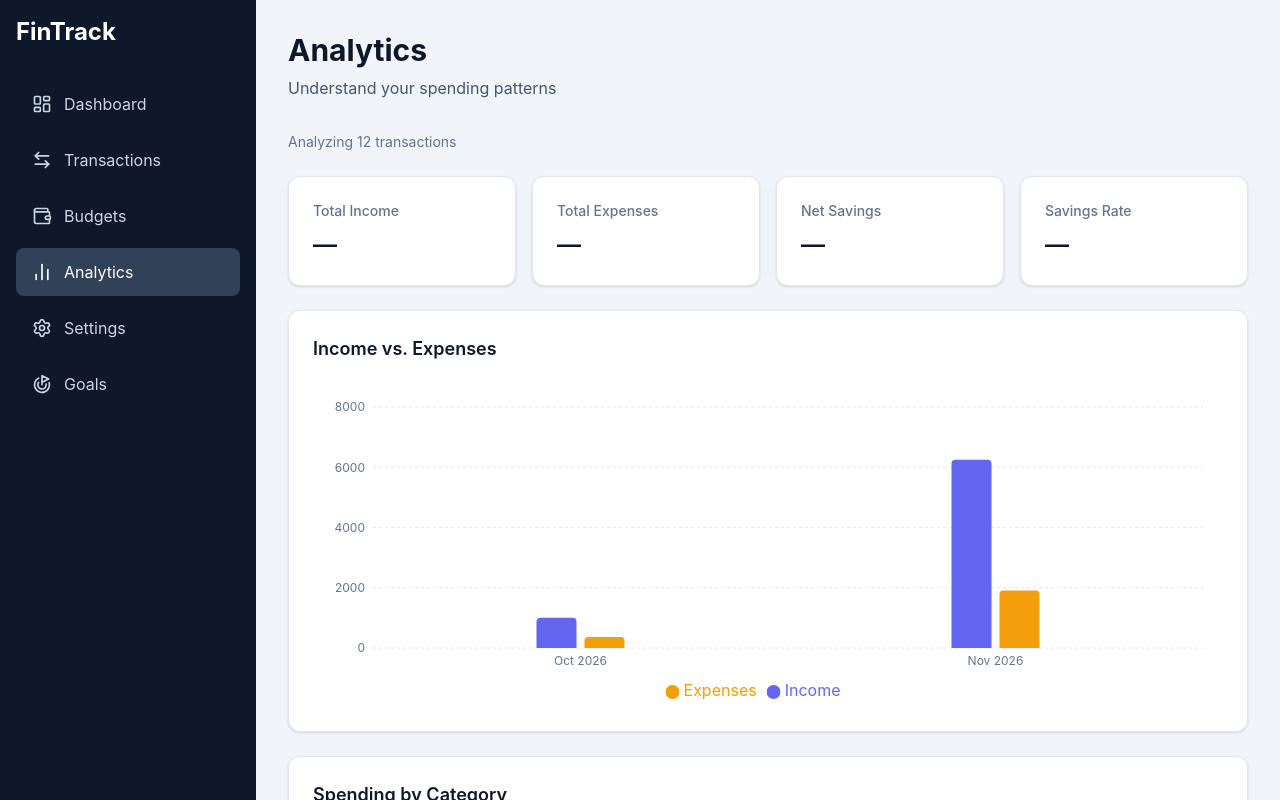
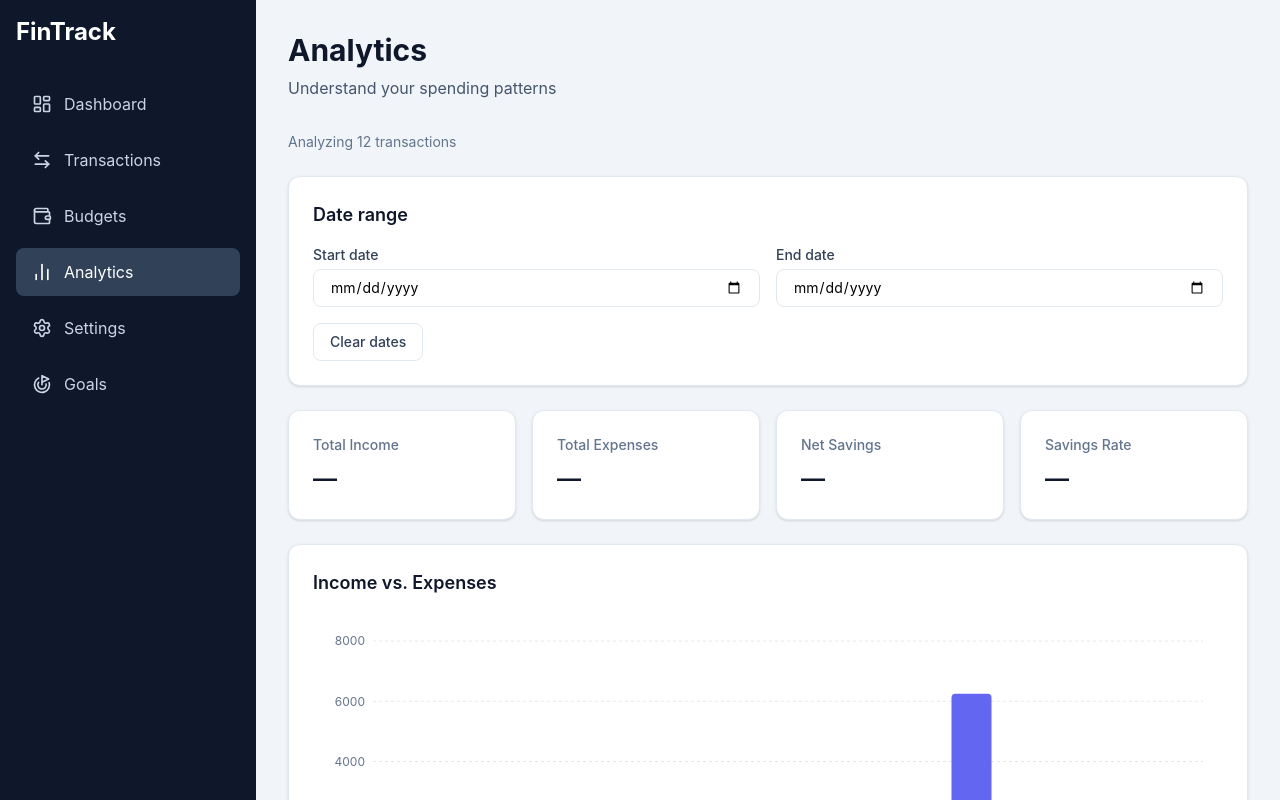
Before and after one commit to krishnadiamesso/personal-finance-dashboard, a React (Vite) app: page / in a window 1280 px wide. Both pictures are taken after a click on the button "Analytics". Shown: the top 800 px of the page. Built offline with nearby package versions, Linux system fonts and the light colour scheme.

Commit message:
add date range input for analytics filtering and validation

```diff
--- a/src/pages/Analytics.tsx
+++ b/src/pages/Analytics.tsx
@@ -15,6 +15,7 @@ import {
   XAxis,
   YAxis,
 } from "recharts";
+import { useState } from "react";
 
 interface AnalyticsProps {
   transactions: Transaction[];
@@ -34,6 +35,9 @@ const CATEGORY_COLORS = [
 export default function Analytics({ transactions }: AnalyticsProps) {
   const monthlySummary = calculateMonthlySummary(transactions);
   const categorySummary = calculateSpendingByCategory(transactions);
+  const [startDate, setStartDate] = useState("");
+  const [endDate, setEndDate] = useState("");
+  const isInvalidRange = Boolean(startDate && endDate && startDate > endDate);
 
   const categoryChartData = categorySummary.map((summary, index) => ({
     name: summary.category.charAt(0).toUpperCase() + summary.category.slice(1),
@@ -54,6 +58,64 @@ export default function Analytics({ transactions }: AnalyticsProps) {
   return (
     <div className="space-y-6">
       <p className="text-sm text-slate-500">Analyzing {transactions.length} transactions</p>
+      <section className="rounded-xl border border-slate-200 bg-white p-6 shadow-sm">
+        <h2 className="text-lg font-semibold text-slate-900">Date range</h2>
+
+        <div className="mt-4 grid grid-cols-1 gap-4 sm:grid-cols-2">
+          <div className="space-y-1">
+            <label
+              htmlFor="analytics-start-date"
+              className="block text-sm font-medium text-slate-700"
+            >
+              Start date
+            </label>
+
+            <input
+              id="analytics-start-date"
+              type="date"
+              value={startDate}
+              onChange={(event) => setStartDate(event.target.value)}
+              aria-invalid={isInvalidRange}
+              aria-describedby={isInvalidRange ? "analytics-date-error" : undefined}
+              className="w-full rounded-lg border border-slate-200 bg-white px-4 py-2 text-sm focus:border-indigo-500 focus:outline-none"
+            />
+          </div>
+
+          <div className="space-y-1">
+            <label
+              htmlFor="analytics-end-date"
+              className="block text-sm font-medium text-slate-700"
+            >
+              End date
+            </label>
+
+            <input
+              id="analytics-end-date"
+              type="date"
+              value={endDate}
+              onChange={(event) => setEndDate(event.target.value)}
+              aria-invalid={isInvalidRange}
+              aria-describedby={isInvalidRange ? "analytics-date-error" : undefined}
+              className="w-full rounded-lg border border-slate-200 bg-white px-4 py-2 text-sm focus:border-indigo-500 focus:outline-none"
+            />
+          </div>
+          {isInvalidRange && (
+            <p id="analytics-date-error" role="alert" className="mt-3 text-sm text-red-600">
+              Start date must not be later than end date.
+            </p>
+          )}
+        </div>
+        <button
+          type="button"
+          onClick={() => {
+            setStartDate("");
+            setEndDate("");
+          }}
+          className="mt-4 rounded-lg border border-slate-200 px-4 py-2 text-sm font-medium text-slate-700 hover:bg-slate-50"
+        >
+          Clear dates
+        </button>
+      </section>
       <section className="grid grid-cols-1 gap-4 sm:grid-cols-2 xl:grid-cols-4">
         {["Total Income", "Total Expenses", "Net Savings", "Savings Rate"].map((title) => (
           <div key={title} className="rounded-xl border border-slate-200 bg-white p-6 shadow-sm">
@@ -153,14 +215,6 @@ export default function Analytics({ transactions }: AnalyticsProps) {
           </div>
         )}
       </section>
-
-      <section className="rounded-xl border border-slate-200 bg-white p-6 shadow-sm">
-        <h2 className="text-lg font-semibold text-slate-900">Date range</h2>
-
-        <p className="mt-4 text-sm text-slate-500">
-          Date range: placeholder for a future period selector. chart chart will appear here.
-        </p>
-      </section>
     </div>
   );
 }
```
